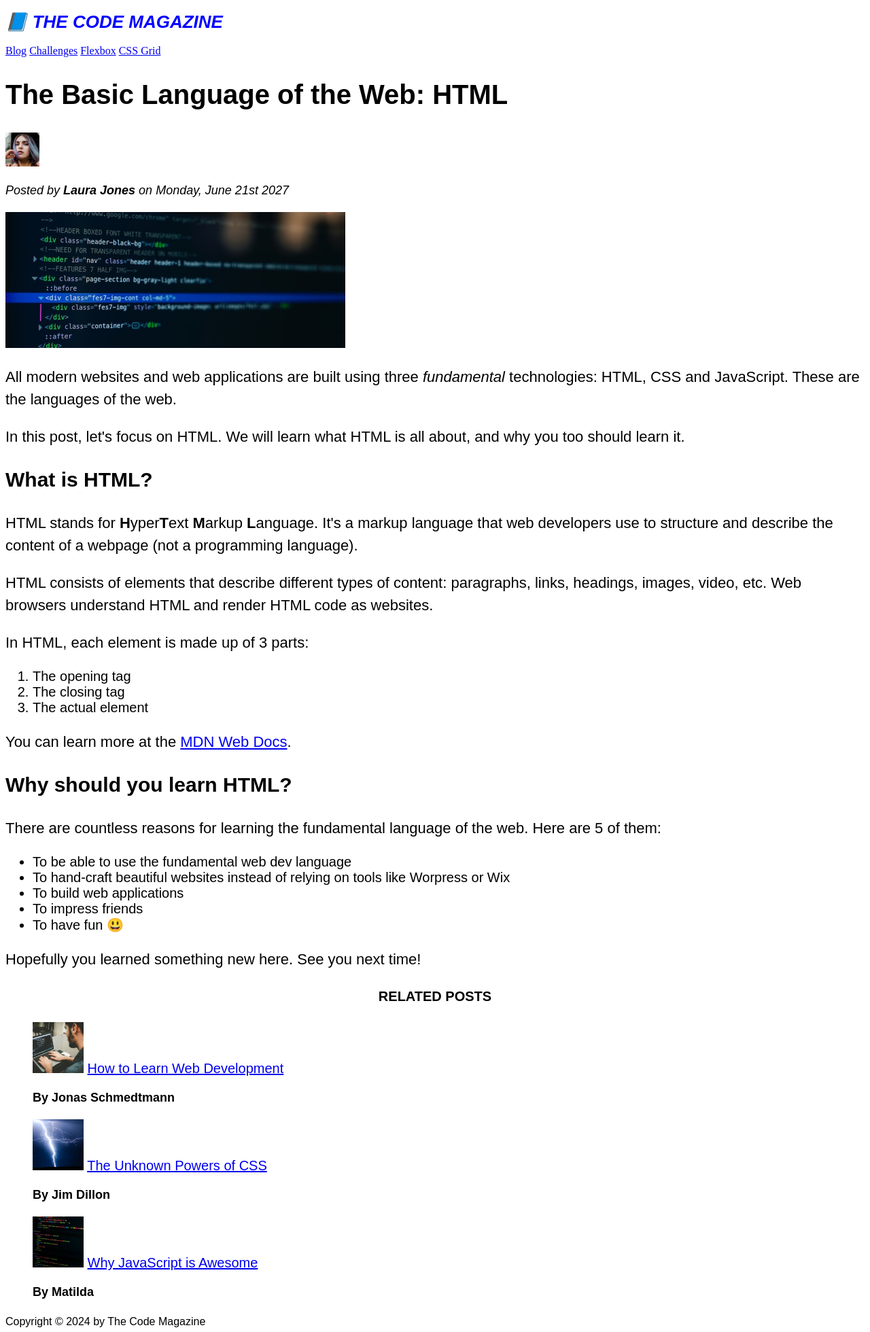
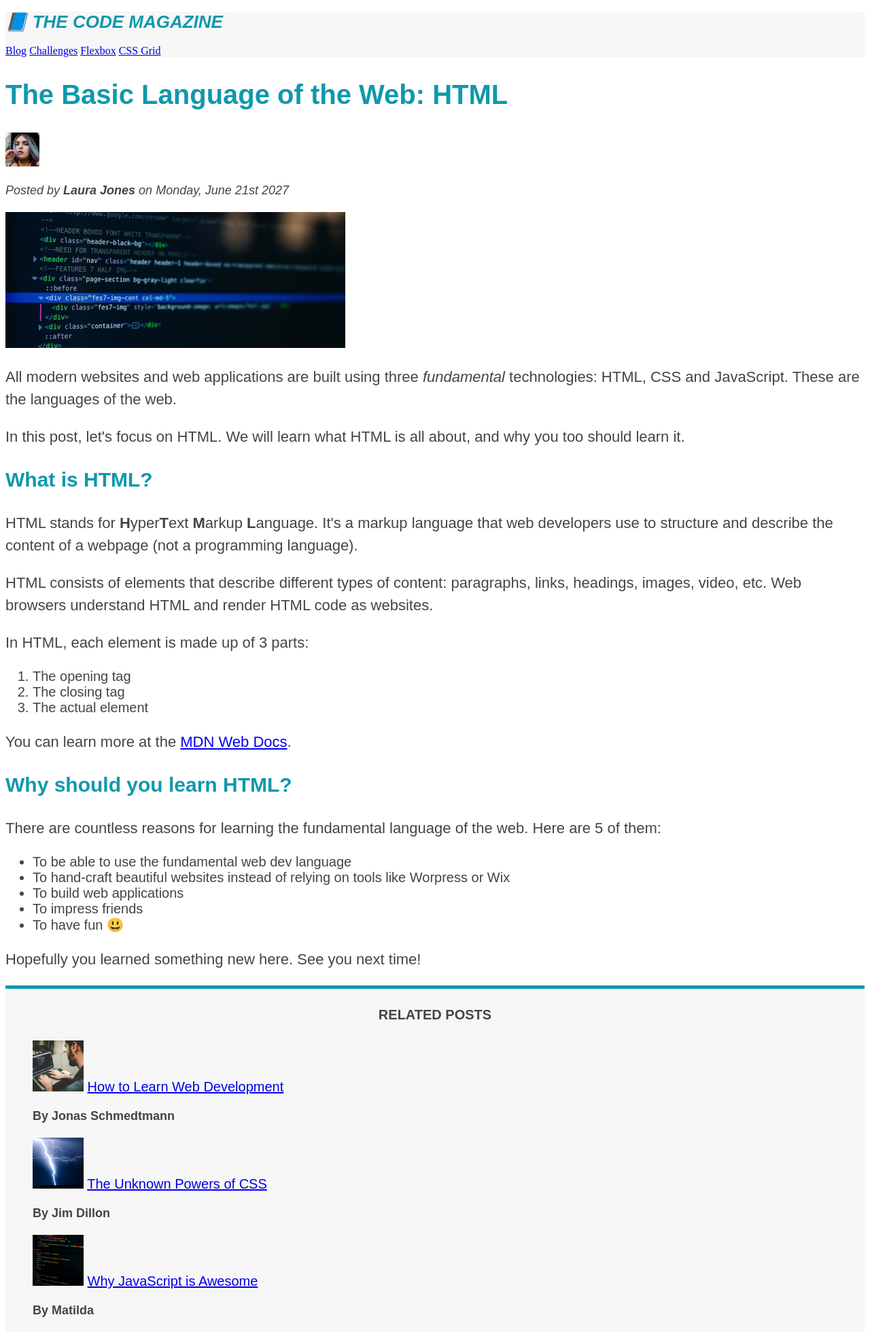
Before and after one commit to ilanramos/HTML-CSS-course, a plain HTML site: page 03-CSS-Fundamentals/index.html in a window 1280 px wide. Shown: the top 1960 px of the page at 68% size. Drawn offline with Linux system fonts and the light colour scheme.

Commit message:
lesson 26

```diff
--- a/03-CSS-Fundamentals/index.html
+++ b/03-CSS-Fundamentals/index.html
@@ -15,9 +15,8 @@
     <h5>The Basic Language of the Web: HTML</h5>
     <h6>The Basic Language of the Web: HTML</h6> -->
 
-    <h1>📘 The Code Magazine</h1>
-
-    <header>
+    <header class="main-header">
+      <h1>📘 The Code Magazine</h1>
       <nav>
         <a href="blog.html">Blog</a>
         <a href="#">Challenges</a>
--- a/03-CSS-Fundamentals/style.css
+++ b/03-CSS-Fundamentals/style.css
@@ -5,10 +5,16 @@ h4,
 p,
 li {
   font-family: sans-serif;
+  color: #444;
+}
+
+h1,
+h2,
+h3 {
+  color: #1098ad;
 }
 
 h1 {
-  color: blue;
   font-size: 26px;
   text-transform: uppercase;
   font-style: italic;
@@ -62,3 +68,13 @@ li {
 .related {
   list-style: none;
 }
+
+.main-header {
+  background-color: #f7f7f7;
+}
+
+aside {
+  background-color: #f7f7f7;
+  border-top: 5px solid #1098ad;
+  border-bottom: 5px solid #1098ad;
+}
```
